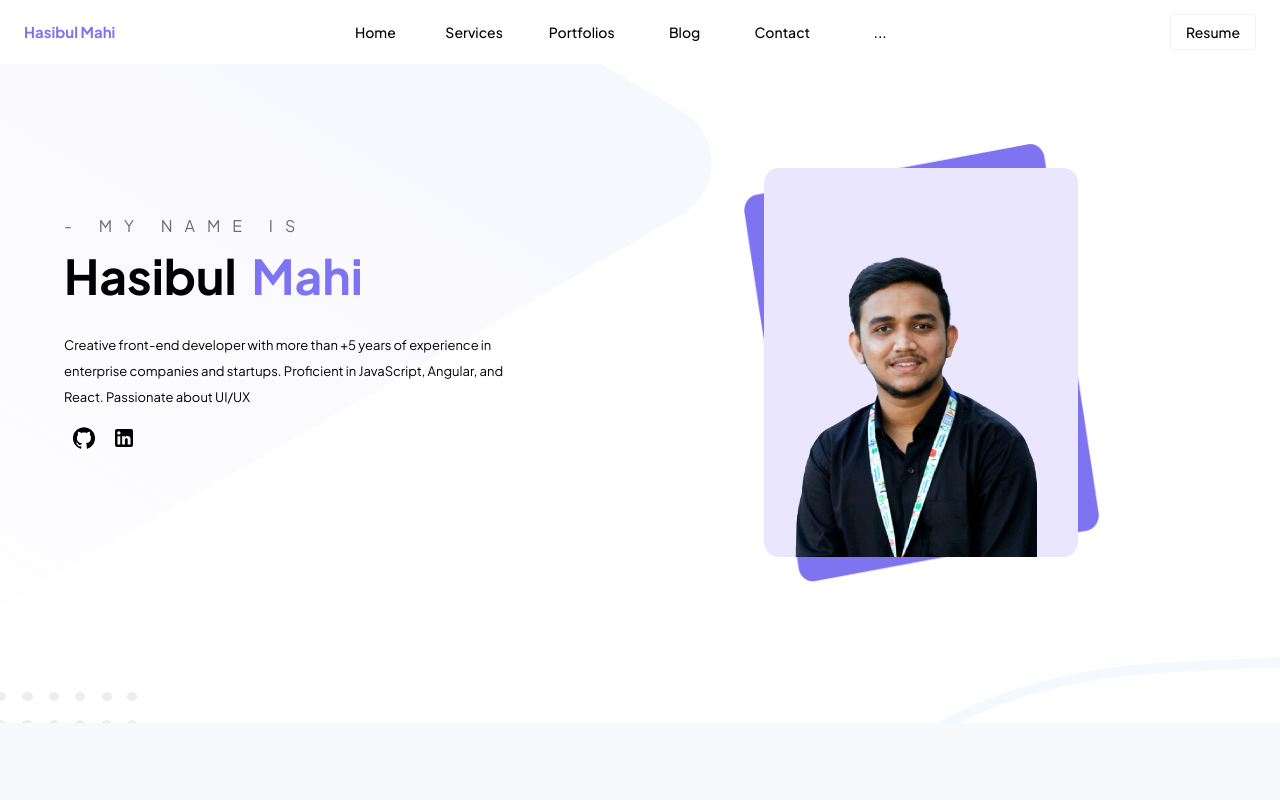
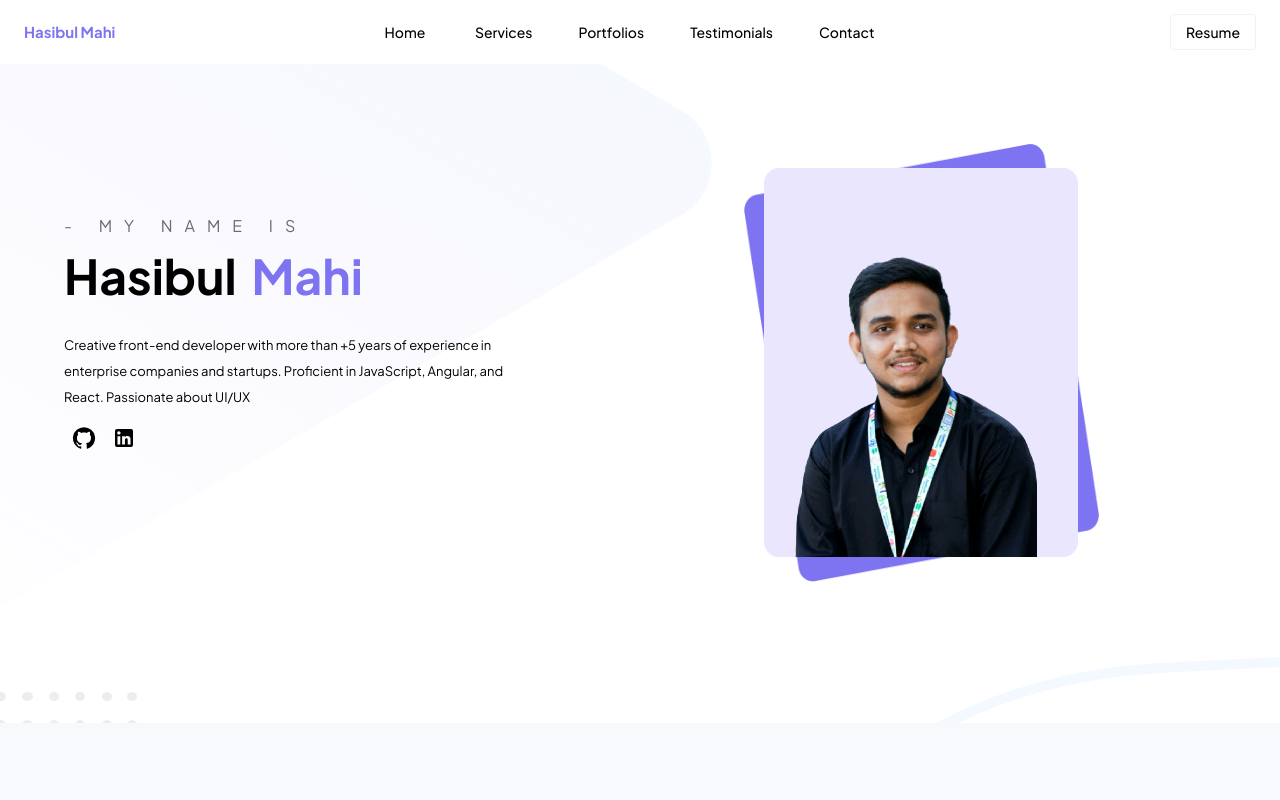
Before and after one commit to hasibulmahi/personal-portfolio, a Next.js app: page / in a window 1280 px wide. Shown: the top 800 px of the page. Built offline with nearby package versions, Linux system fonts and the light colour scheme.

Commit message:
scroll to

```diff
--- a/components/contact/contact.component.js
+++ b/components/contact/contact.component.js
@@ -25,6 +25,7 @@ function Contact(props) {
   const imageURL = "/grey-bg.png";
   return (
     <SectionWrapper
+      sectionId="contact"
       sectionSx={{
         backgroundImage: `url(${imageURL})`,
       }}
--- a/components/header/navigation.component.js
+++ b/components/header/navigation.component.js
@@ -19,7 +19,29 @@ import React, { useState } from "react";
 import MenuIcon from "@mui/icons-material/Menu";
 
 const drawerWidth = 240;
-const navItems = ["Home", "Services", "Portfolios", "Blog", "Contact", "..."];
+// const navItems = ["Home", "Services", "Portfolios", "Blog", "Contact", "..."];
+const navItems = [
+  {
+    text: "Home",
+    permalink: "home",
+  },
+  {
+    text: "Services",
+    permalink: "services",
+  },
+  {
+    text: "Portfolios",
+    permalink: "portfolios",
+  },
+  {
+    text: "Testimonials",
+    permalink: "testimonials",
+  },
+  {
+    text: "Contact",
+    permalink: "contact",
+  },
+];
 
 function Navigation(props) {
   const { window } = props;
@@ -36,10 +58,10 @@ function Navigation(props) {
       </Typography>
       <Divider />
       <List>
-        {navItems.map((item) => (
-          <ListItem key={item} disablePadding>
-            <ListItemButton sx={{ textAlign: "center" }}>
-              <ListItemText primary={item} />
+        {navItems.map((item, i) => (
+          <ListItem key={i} disablePadding>
+            <ListItemButton sx={{ textAlign: "center" }} id={item.permalink}>
+              <ListItemText primary={item.text} />
             </ListItemButton>
           </ListItem>
         ))}
@@ -86,12 +108,13 @@ function Navigation(props) {
               },
             }}
           >
-            {navItems.map((item) => (
+            {navItems.map((item, i) => (
               <Button
                 sx={{ textTransform: "capitalize", marginRight: "30px" }}
-                key={item}
+                key={i}
+                href={`#${item.permalink}`}
               >
-                {item}
+                {item.text}
               </Button>
             ))}
           </Box>
--- a/components/hero/hero.component.js
+++ b/components/hero/hero.component.js
@@ -10,6 +10,7 @@ const imageURL = "/white-bg.png";
 function Hero(props) {
   return (
     <SectionWrapper
+      sectionId="home"
       sectionSx={{
         backgroundImage: `url(${imageURL})`,
       }}
@@ -80,9 +81,14 @@ function Hero(props) {
               <Box>
                 {FooterSocialMedia &&
                   FooterSocialMedia.map((item, i) => (
-                    <IconButton sx={{
-                      color: "black"
-                    }} key={i} aria-label="delete" href={item.link}>
+                    <IconButton
+                      sx={{
+                        color: "black",
+                      }}
+                      key={i}
+                      aria-label="delete"
+                      href={item.link}
+                    >
                       {item.icon}
                     </IconButton>
                   ))}
--- a/components/portfolios/portfolios.component.js
+++ b/components/portfolios/portfolios.component.js
@@ -92,6 +92,7 @@ function Portfolios(props) {
   const imageURL = "/white-bg.png";
   return (
     <SectionWrapper
+      sectionId="portfolios"
       sectionSx={{
         backgroundImage: `url(${imageURL})`,
       }}
--- a/components/section-wrapper/section-wrapper.component.js
+++ b/components/section-wrapper/section-wrapper.component.js
@@ -9,9 +9,11 @@ function SectionWrapper({
   pb = "9.375rem",
   sectionSx,
   children,
+  sectionId = "#",
 }) {
   return (
     <Box
+      id={sectionId}
       sx={{
         paddingTop: pt,
         paddingBottom: pb,
--- a/components/services/services.component.js
+++ b/components/services/services.component.js
@@ -16,6 +16,7 @@ const imageURL = "/grey-bg.png";
 function Services(props) {
   return (
     <SectionWrapper
+      sectionId={"services"}
       sectionSx={{
         backgroundImage: `url(${imageURL})`,
       }}
--- a/components/testimonials/testimonial.component.js
+++ b/components/testimonials/testimonial.component.js
@@ -19,6 +19,7 @@ const imageURL = "/grey-bg.png";
 function Testimonial(props) {
   return (
     <SectionWrapper
+      sectionId="testimonials"
       sectionSx={{
         backgroundImage: `url(${imageURL})`,
       }}
```
